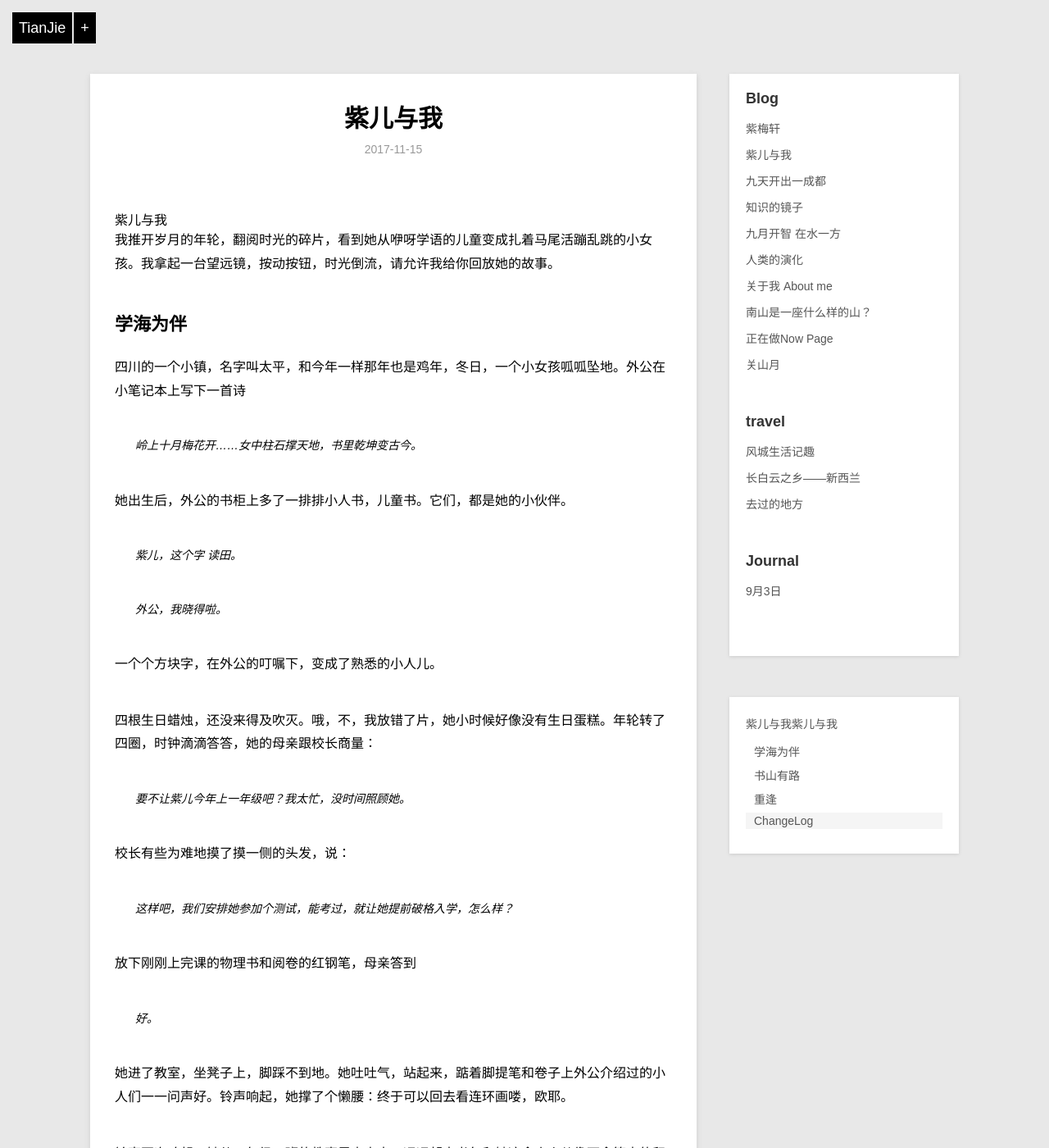
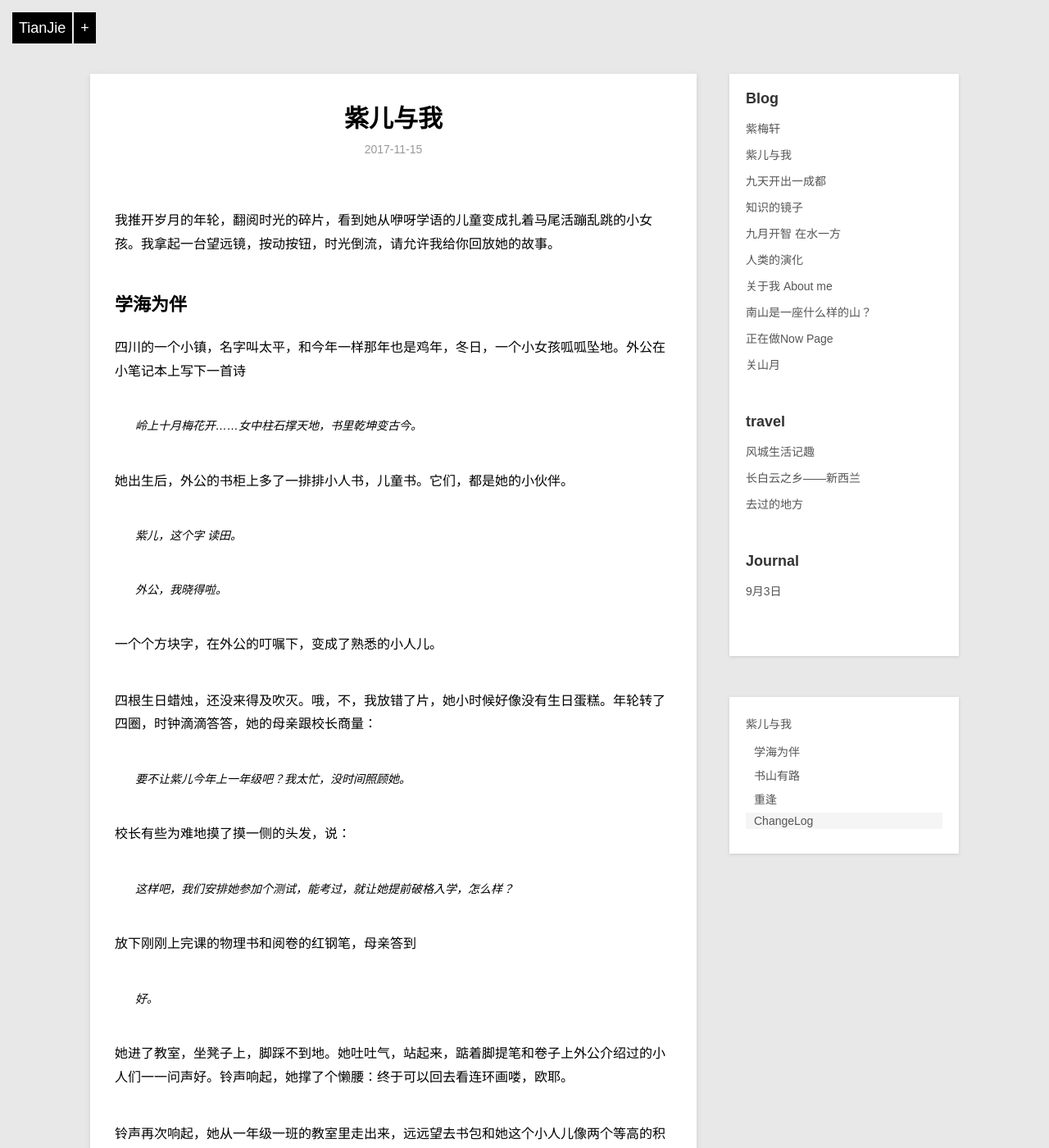
Before and after one commit to violettianjie/violettianjie.github.io, a Jekyll site: the page built from _posts/blog/2017-11-15-violet.md, in a window 1280 px wide and 1400 px high. Shown: the whole window at 82% size. Built offline with Jekyll 4.4.1, drawn with Linux system fonts in a browser that asks for light colours.

Commit message:
Update 2017-11-15-violet.md

```diff
--- a/_posts/blog/2017-11-15-violet.md
+++ b/_posts/blog/2017-11-15-violet.md
@@ -5,8 +5,6 @@ description: "又一年"
 category: blog
 ---
 
-
-# 紫儿与我
 
 我推开岁月的年轮，翻阅时光的碎片，看到她从咿呀学语的儿童变成扎着马尾活蹦乱跳的小女孩。我拿起一台望远镜，按动按钮，时光倒流，请允许我给你回放她的故事。
 
```
